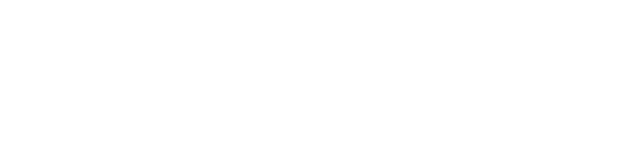
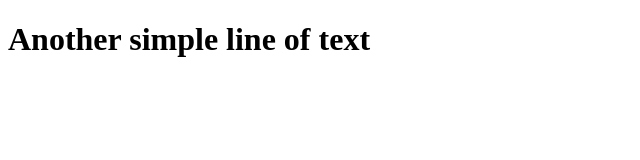
Before and after one commit to v3rti/git-one, a plain HTML site: page index.html in a window 1280 px wide. Shown: the whole page, without its empty margins (0-640 px from the left). Drawn offline with Linux system fonts and the light colour scheme.

Commit message:
added an h1

```diff
--- a/index.html
+++ b/index.html
@@ -7,6 +7,6 @@
   <title>Document</title>
 </head>
 <body>
-
+  <h1>Another simple line of text</h1>
 </body>
 </html>
```
